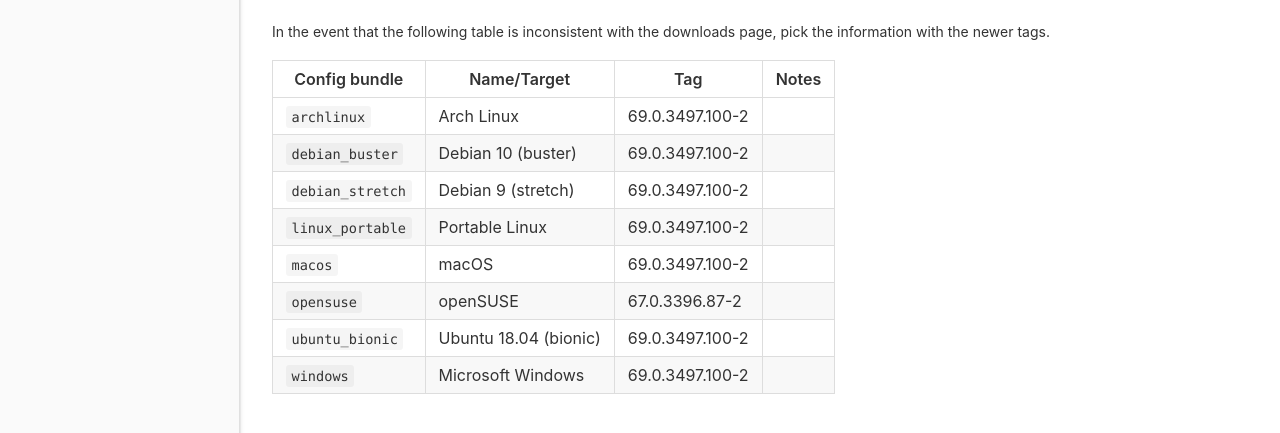
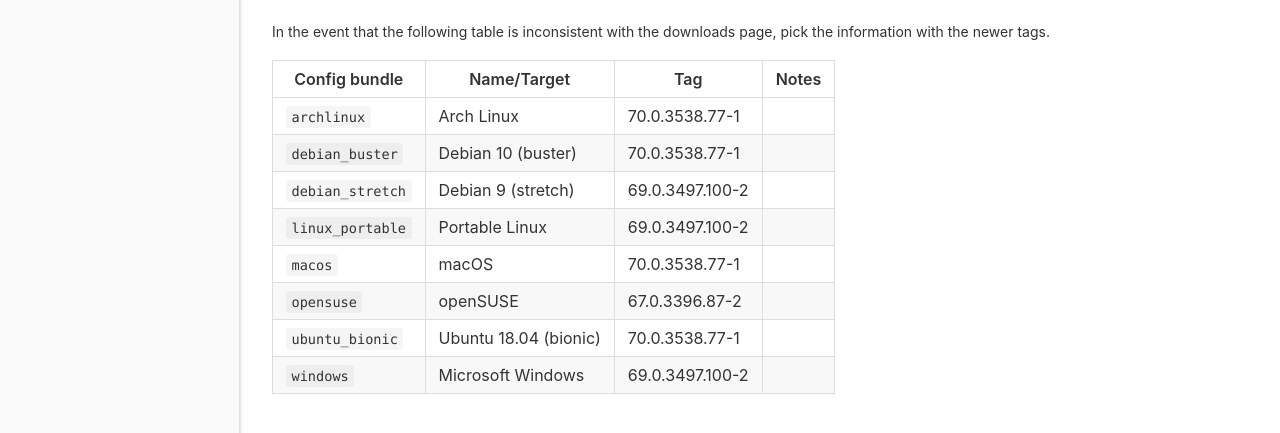
Before and after one commit to ungoogled-software/ungoogled-chromium-wiki, a Jekyll site: the page built from statuses.md, in a window 1280 px wide. Shown: the part 425-858 px from the top of the page. Built offline with Jekyll 4.4.1, drawn with Linux system fonts in a browser that asks for light colours.

Commit message:
statuses: Update to 70.0.3538.77-1

```diff
--- a/statuses.md
+++ b/statuses.md
@@ -21,11 +21,11 @@ In the event that the following table is inconsistent with the downloads page, p
 
 **Config bundle** | **Name/Target** | **Tag** | **Notes**
 ----------------- | --------------- | ------- | ---------
-`archlinux` | Arch Linux | 69.0.3497.100-2
-`debian_buster` | Debian 10 (buster) | 69.0.3497.100-2
+`archlinux` | Arch Linux | 70.0.3538.77-1
+`debian_buster` | Debian 10 (buster) | 70.0.3538.77-1
 `debian_stretch` | Debian 9 (stretch) | 69.0.3497.100-2
 `linux_portable` | Portable Linux | 69.0.3497.100-2
-`macos` | macOS | 69.0.3497.100-2
+`macos` | macOS | 70.0.3538.77-1
 `opensuse` | openSUSE | 67.0.3396.87-2
-`ubuntu_bionic` | Ubuntu 18.04 (bionic) | 69.0.3497.100-2
+`ubuntu_bionic` | Ubuntu 18.04 (bionic) | 70.0.3538.77-1
 `windows` | Microsoft Windows | 69.0.3497.100-2
```
